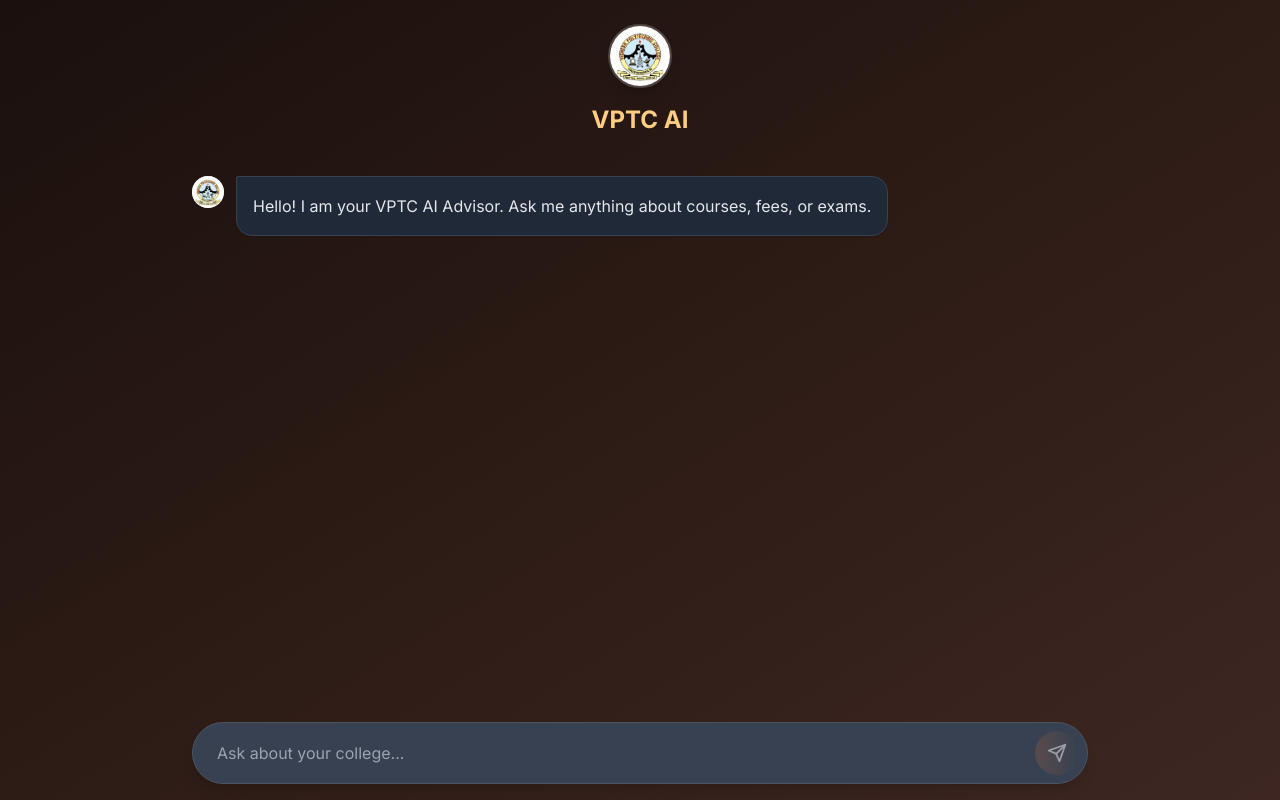
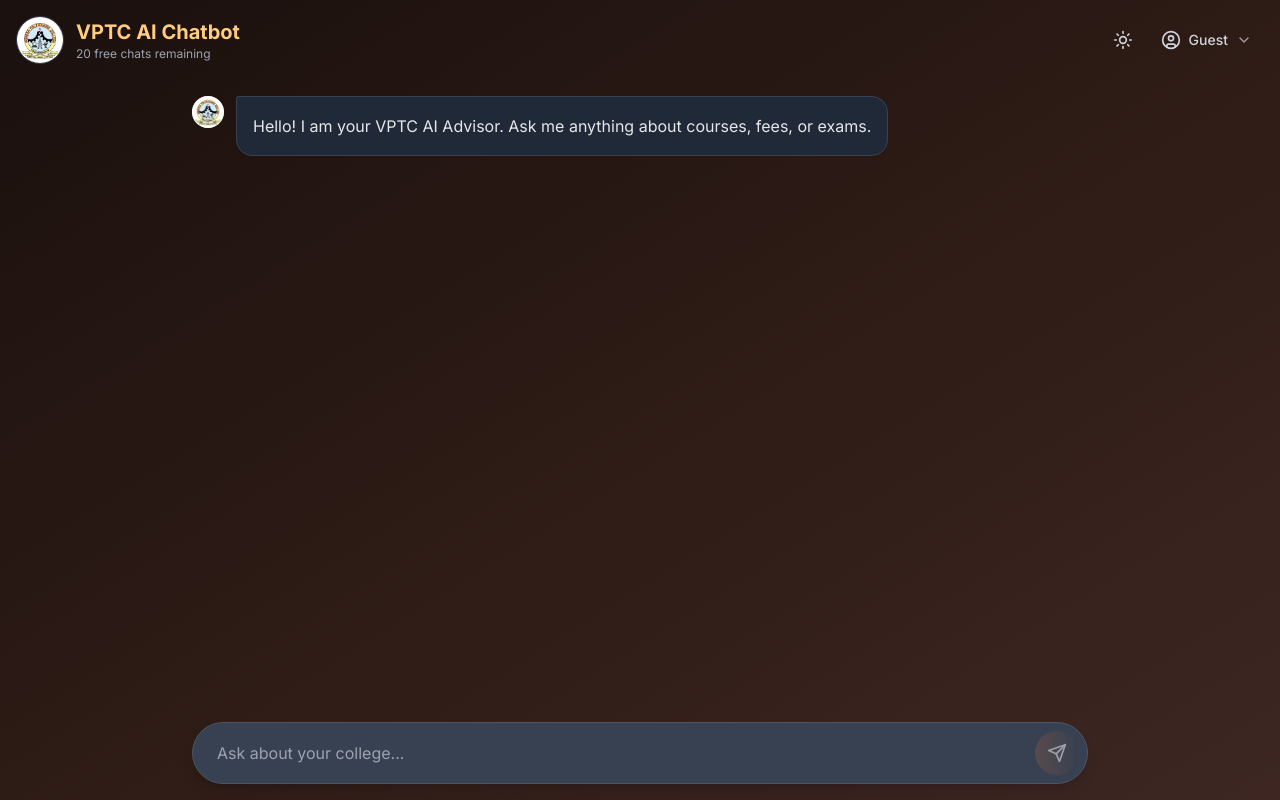
Before and after one commit to sri-vijay-git/vptc-ai-chatbot, a Next.js app in the folder frontend/: page /chat in a window 1280 px wide. Built offline with nearby package versions, Linux system fonts and the light colour scheme.

Commit message:
fix: Restore Chat header controls with transparent background

```diff
--- a/frontend/app/(dashboard)/chat/page.tsx
+++ b/frontend/app/(dashboard)/chat/page.tsx
@@ -150,9 +150,10 @@ function ChatContent() {
                 totalLimit={guestLimit}
             />
 
-            {/* Simple Header */}
-            <header className="p-6 flex flex-col items-center justify-center">
-                <div className="relative w-16 h-16 rounded-full overflow-hidden shadow-lg mb-4 border-2 border-white/20">
+            {/* Header */}
+            <header className="p-4 flex justify-between items-center bg-transparent">
+                <div className="flex items-center gap-3">
+                    <div className="relative w-12 h-12 rounded-full overflow-hidden border border-gray-200 dark:border-gray-700">
                         <Image
                             src="/logo.png"
                             alt="VPTC Logo"
@@ -160,7 +161,86 @@ function ChatContent() {
                             className="object-cover"
                         />
                     </div>
-                <h1 className="text-2xl font-bold text-[#3e2723] dark:text-[#ffcc80]">VPTC AI</h1>
+                    <div>
+                        <h1 className="text-xl font-bold text-[#3e2723] dark:text-[#ffcc80]">VPTC AI Chatbot</h1>
+                        {isGuest && remaining > 0 && (
+                            <p className="text-xs text-gray-500 dark:text-gray-400">
+                                {remaining} free {remaining === 1 ? 'chat' : 'chats'} remaining
+                            </p>
+                        )}
+                    </div>
+                </div>
+                <div className="flex items-center gap-2">
+                    {/* Theme Toggle */}
+                    <button
+                        onClick={toggleTheme}
+                        className="p-2 text-gray-600 dark:text-gray-300 hover:text-primary dark:hover:text-primary transition-colors"
+                        title={`Switch to ${theme === "dark" ? "light" : "dark"} mode`}
+                    >
+                        {theme === "dark" ? <Sun className="w-5 h-5" /> : <Moon className="w-5 h-5" />}
+                    </button>
+
+                    {/* User Profile Button */}
+                    <div className="relative">
+                        <button
+                            onClick={() => setShowProfileDropdown(!showProfileDropdown)}
+                            className="flex items-center gap-2 px-3 py-2 text-gray-600 dark:text-gray-300 hover:bg-black/5 dark:hover:bg-white/10 rounded-lg transition-all"
+                        >
+                            {isGuest ? (
+                                <UserCircle className="w-5 h-5" />
+                            ) : (
+                                <div className="w-6 h-6 rounded-full bg-gradient-to-r from-blue-600 to-blue-500 text-white flex items-center justify-center text-xs font-bold shadow-sm">
+                                    {(userEmail ? userEmail.charAt(0).toUpperCase() : 'U')}
+                                </div>
+                            )}
+                            <span className="text-sm hidden md:inline font-medium">
+                                {isGuest ? 'Guest' : (userEmail?.split('@')[0] || 'User')}
+                            </span>
+                            <ChevronDown className="w-4 h-4 opacity-70" />
+                        </button>
+
+                        {/* Dropdown Menu */}
+                        {showProfileDropdown && (
+                            <div className="absolute right-0 mt-2 w-56 bg-white dark:bg-gray-800 rounded-lg shadow-lg border border-gray-200 dark:border-gray-700 py-2 z-50">
+                                {/* Profile Info */}
+                                <div className="px-4 py-2 border-b border-gray-200 dark:border-gray-700">
+                                    <p className="text-sm font-semibold text-gray-800 dark:text-white">
+                                        {isGuest ? 'Guest Mode' : 'Logged In'}
+                                    </p>
+                                    <p className="text-xs text-gray-500 dark:text-gray-400 truncate">
+                                        {isGuest ? `${remaining} free chats left` : (userEmail || 'No email')}
+                                    </p>
+                                </div>
+
+                                {/* Profile Settings */}
+                                {!isGuest && (
+                                    <button
+                                        onClick={() => {
+                                            setShowProfileDropdown(false);
+                                            router.push("/profile");
+                                        }}
+                                        className="w-full px-4 py-2 text-left text-sm text-gray-700 dark:text-gray-300 hover:bg-gray-100 dark:hover:bg-gray-700 flex items-center gap-2"
+                                    >
+                                        <Settings className="w-4 h-4" />
+                                        Profile Settings
+                                    </button>
+                                )}
+
+                                {/* Logout Button */}
+                                <button
+                                    onClick={() => {
+                                        setShowProfileDropdown(false);
+                                        handleLogout();
+                                    }}
+                                    className="w-full px-4 py-2 text-left text-sm text-red-600 dark:text-red-400 hover:bg-gray-100 dark:hover:bg-gray-700 flex items-center gap-2"
+                                >
+                                    <LogOut className="w-4 h-4" />
+                                    {isGuest ? 'Exit' : 'Logout'}
+                                </button>
+                            </div>
+                        )}
+                    </div>
+                </div>
             </header>
 
             {/* Chat Area */}
```
Lines whose indentation alone changed are shown as unchanged.
